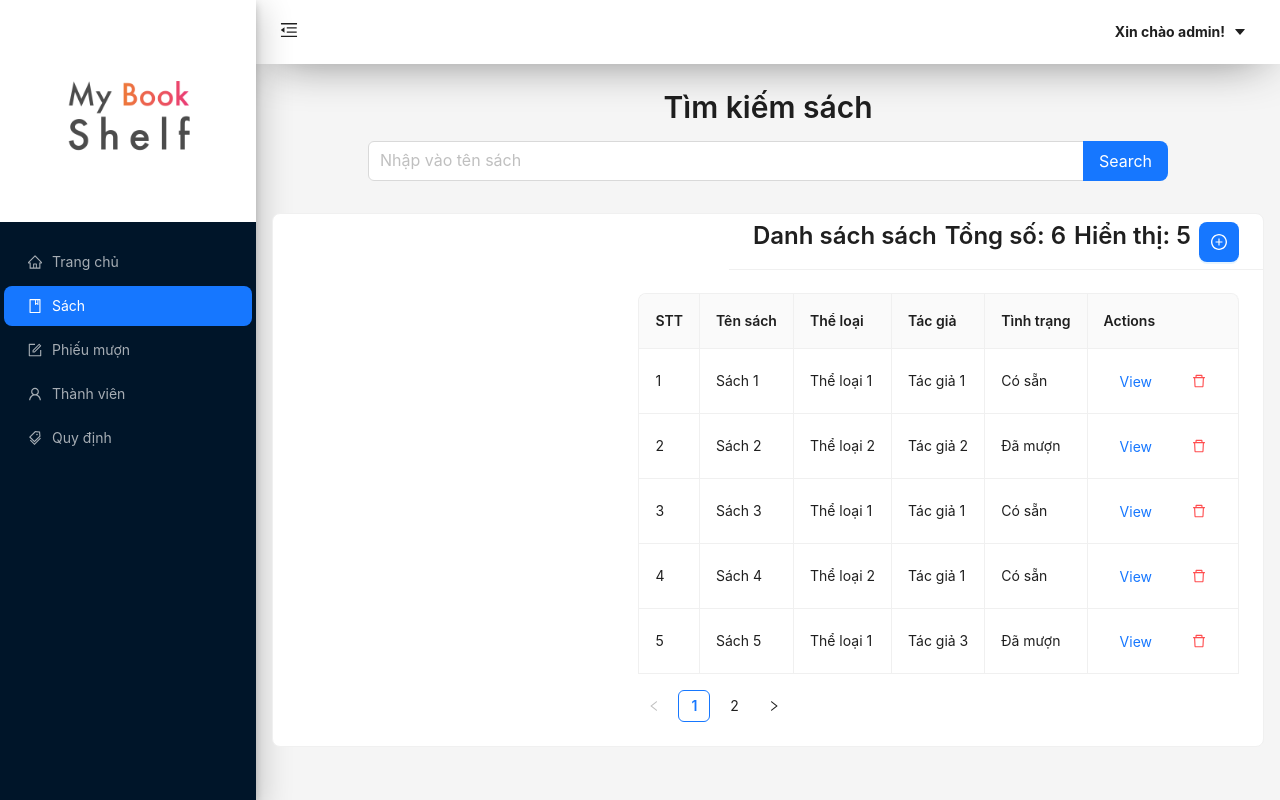
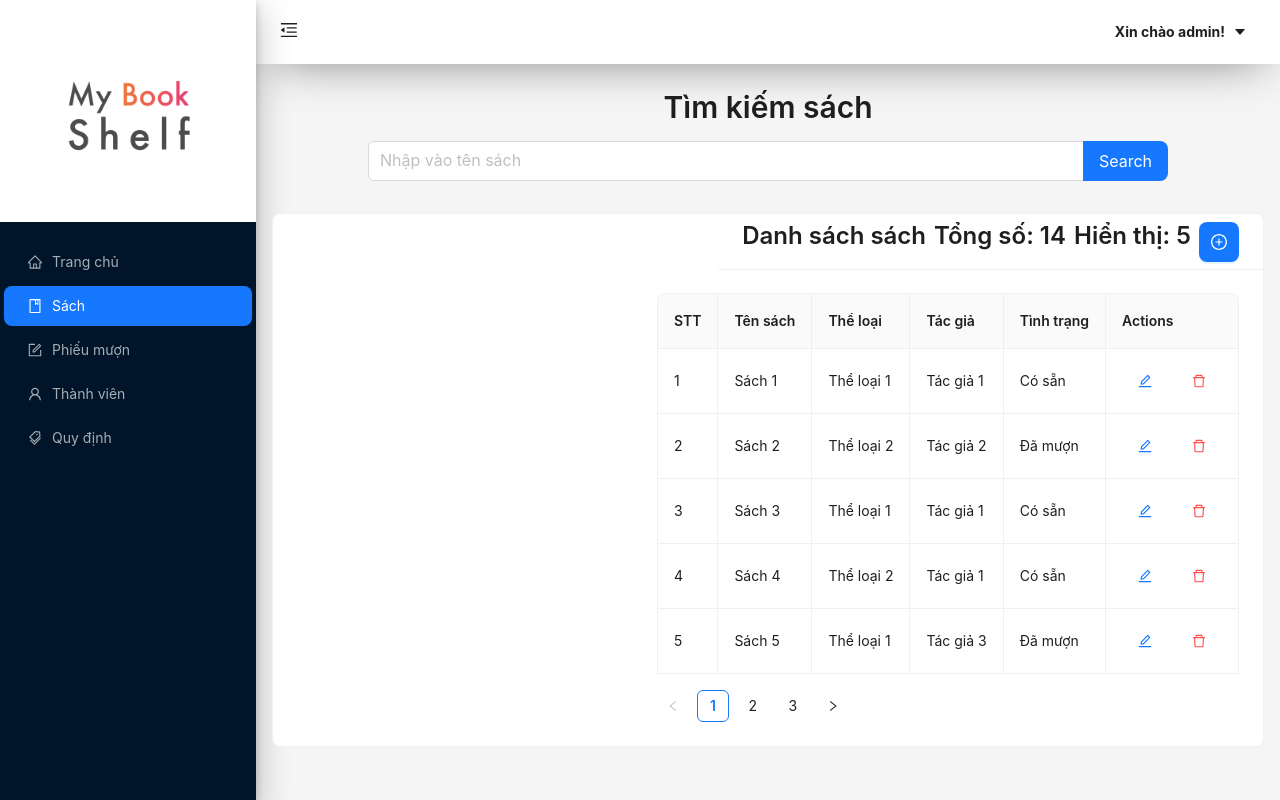
Before and after one commit to canhhuy116/Library_Management, a React (Vite) app in the folder web/: page /books in a window 1280 px wide. Built offline with nearby package versions, Linux system fonts and the light colour scheme.

Commit message:
enhance use book store

```diff
--- a/web/package.json
+++ b/web/package.json
@@ -14,6 +14,8 @@
     "antd": "^5.1.1",
     "chart.js": "^4.3.0",
     "dayjs": "^1.11.8",
+    "mobx": "^6.9.0",
+    "mobx-react": "^7.6.0",
     "react": "18.2.0",
     "react-chartjs-2": "^5.2.0",
     "react-dom": "18.2.0",
--- a/web/src/pages/Books/index.tsx
+++ b/web/src/pages/Books/index.tsx
@@ -1,92 +1,45 @@
 import { Button, Card, DatePicker, Form, Input, Modal, Pagination, Popconfirm, Space, Table, Typography } from 'antd';
-import React, { useState } from 'react';
+import React, { useEffect, useState } from 'react';
 import '@/assets/scss/pages/books.scss';
-import { DeleteOutlined, PlusCircleOutlined } from '@ant-design/icons';
+import { DeleteOutlined, EditOutlined, PlusCircleOutlined } from '@ant-design/icons';
 import dayjs from 'dayjs';
+import BookStore, { IBook } from '@/store/bookStore';
+import { inject } from 'mobx-react';
+import Stores from '@/store';
+import { set } from 'mobx';
 
 const { Search } = Input;
 
-export interface IBook {
-  id: number;
-  name: string;
-  category: string;
-  author: string;
-  status: boolean;
-  publicCationYear: number;
-  publisher: string;
-  importDate: dayjs.Dayjs;
+interface IBooksProps {
+  bookStore?: BookStore;
 }
 
-const booksDataInit: IBook[] = [
-  {
-    id: 1,
-    name: 'Sách 1',
-    category: 'Thể loại 1',
-    author: 'Tác giả 1',
-    status: true,
-    publicCationYear: 2021,
-    publisher: 'Nhà xuất bản 1',
-    importDate: dayjs('2021-08-01'),
-  },
-  {
-    id: 2,
-    name: 'Sách 2',
-    category: 'Thể loại 2',
-    author: 'Tác giả 2',
-    status: false,
-    publicCationYear: 2021,
-    publisher: 'Nhà xuất bản 2',
-    importDate: dayjs('2021-08-01'),
-  },
-  {
-    id: 3,
-    name: 'Sách 3',
-    category: 'Thể loại 1',
-    author: 'Tác giả 1',
-    status: true,
-    publicCationYear: 2021,
-    publisher: 'Nhà xuất bản 3',
-    importDate: dayjs('2021-08-01'),
-  },
-  {
-    id: 4,
-    name: 'Sách 4',
-    category: 'Thể loại 2',
-    author: 'Tác giả 1',
-    status: true,
-    publicCationYear: 2021,
-    publisher: 'Nhà xuất bản 4',
-    importDate: dayjs('2021-08-01'),
-  },
-  {
-    id: 5,
-    name: 'Sách 5',
-    category: 'Thể loại 1',
-    author: 'Tác giả 3',
-    status: false,
-    publicCationYear: 2021,
-    publisher: 'Nhà xuất bản 5',
-    importDate: dayjs('2021-09-01'),
-  },
-  {
-    id: 6,
-    name: 'Sách 6',
-    category: 'Thể loại 4',
-    author: 'Tác giả 1',
-    status: false,
-    publicCationYear: 2021,
-    publisher: 'Nhà xuất bản 6',
-    importDate: dayjs('2021-09-01'),
-  },
-];
-
-const Books: React.FC = () => {
-  const [booksData, setBooksData] = useState<IBook[]>(booksDataInit); // booksDataInit is defined below
+const Books: React.FC = ({ bookStore }: IBooksProps) => {
+  const [booksData, setBooksData] = useState<IBook[]>(); // booksDataInit is defined below
   const [currentPage, setCurrentPage] = useState(1);
   const [searchKeyword, setSearchKeyword] = useState('');
   const [newBookForm] = Form.useForm();
   const [isModalVisible, setIsModalVisible] = useState(false);
   const [selectedBook, setSelectedBook] = useState<IBook | null>(null); // The book object that is being viewed or edited
+  const [booksLoading, setBooksLoading] = useState(true);
+
+  const getAllBooks = async () => {
+    try {
+      await bookStore?.getAll();
+    } catch (error) {
+      console.log(error);
+    } finally {
+      setBooksLoading(false);
+    }
+  };
+
+  useEffect(() => {
+    getAllBooks();
+  }, []);
+
+  useEffect(() => {
+    setBooksData(bookStore?.booksData);
+  }, [bookStore?.booksData]);
 
   const columns = [
     {
@@ -120,11 +73,11 @@ const Books: React.FC = () => {
       dataIndex: 'id',
       key: 'actions',
       render: (id: number) => {
-        const record = booksData.find(book => book.id === id); // Find the corresponding book object
+        const record = booksData?.find(book => book.id === id); // Find the corresponding book object
         return record ? (
           <Space size="small">
             <Button type="link" onClick={() => viewBookDetails(record)}>
-              View
+              <EditOutlined />
             </Button>
             <Popconfirm
               title="Are you sure to delete this book?"
@@ -158,36 +111,52 @@ const Books: React.FC = () => {
   };
 
   const handleDelete = (id: number) => {
-    const updatedBooksData = booksData.filter(book => book.id !== id);
+    const updatedBooksData = booksData?.filter(book => book.id !== id);
     setBooksData(updatedBooksData);
   };
 
   const handleAddBook = () => {
-    newBookForm.validateFields().then(values => {
+    newBookForm.validateFields().then(async values => {
       const newBook = {
-        id: selectedBook ? selectedBook.id : booksData.length + 1,
+        id: booksData?.length ? booksData.length + 1 : 1,
         name: values.name,
         category: values.category,
         author: values.author,
-        status: selectedBook ? selectedBook.status : true,
+        status: true,
+        publicCationYear: values.publicationYear?.year(),
+        publisher: values.publisher,
+        importDate: values.importDate?.toDate(),
+      };
+      setBooksData(booksData ? [...booksData, newBook] : [newBook]);
+      // await bookStore?.createNewBook(newBook);
+      newBookForm.resetFields();
+      setIsModalVisible(false);
+    });
+  };
+
+  const handleUpdateBook = () => {
+    if (!selectedBook) return;
+    newBookForm.validateFields().then(values => {
+      const updatedBook = {
+        id: selectedBook.id,
+        name: values.name,
+        category: values.category,
+        author: values.author,
+        status: selectedBook.status,
         publicCationYear: values.publicationYear?.year(),
         publisher: values.publisher,
         importDate: values.importDate?.toDate(),
       };
       let updatedBooksData;
-      if (selectedBook) {
-        // Update existing book
+      if (booksData) {
         updatedBooksData = booksData.map(book => {
-          if (book.id === selectedBook.id) {
-            return { ...book, ...newBook };
+          if (book.id === updatedBook.id) {
+            return updatedBook;
           }
           return book;
         });
-      } else {
-        // Add new book
-        updatedBooksData = [...booksData, newBook];
+        setBooksData(updatedBooksData);
       }
-      setBooksData(updatedBooksData);
       newBookForm.resetFields();
       setIsModalVisible(false);
     });
@@ -210,7 +179,7 @@ const Books: React.FC = () => {
 
   // Configure pagination
   const pageSize = 5;
-  const totalBooks = booksData.length;
+  const totalBooks = booksData?.length;
 
   const handlePageChange = (page: number) => {
     setCurrentPage(page);
@@ -222,7 +191,7 @@ const Books: React.FC = () => {
 
   // Filter the booksData based on the search keyword
   const filteredData = searchKeyword
-    ? booksData.filter(
+    ? booksData?.filter(
         book =>
           book.name.toLowerCase().includes(searchKeyword.toLowerCase()) ||
           book.category.toLowerCase().includes(searchKeyword.toLowerCase()),
@@ -230,7 +199,7 @@ const Books: React.FC = () => {
     : booksData;
 
   // Slice the data source to display only the books for the current page
-  const currentPageData = filteredData.slice(startIndex, endIndex);
+  const currentPageData = filteredData?.slice(startIndex, endIndex);
 
   return (
     <div className="books">
@@ -240,11 +209,12 @@ const Books: React.FC = () => {
       </div>
       <Card
         className="books__list"
+        loading={booksLoading}
         title={
           <Space className="books__list__title">
             <Typography.Title level={3}>Danh sách sách</Typography.Title>
             <Typography.Title level={3}>Tổng số: {totalBooks}</Typography.Title>
-            <Typography.Title level={3}>Hiển thị: {currentPageData.length}</Typography.Title>
+            <Typography.Title level={3}>Hiển thị: {currentPageData?.length}</Typography.Title>
             <Button
               type="primary"
               size="large"
@@ -264,7 +234,7 @@ const Books: React.FC = () => {
               Hủy
             </Button>,
             selectedBook ? (
-              <Button key="edit" type="primary" onClick={handleAddBook}>
+              <Button key="edit" type="primary" onClick={handleUpdateBook}>
                 Câp nhật
               </Button>
             ) : (
@@ -325,7 +295,7 @@ const Books: React.FC = () => {
         <Pagination
           current={currentPage}
           pageSize={pageSize}
-          total={filteredData.length}
+          total={filteredData?.length}
           onChange={handlePageChange}
           style={{ marginTop: 16, textAlign: 'right' }}
         />
@@ -334,4 +304,4 @@ const Books: React.FC = () => {
   );
 };
 
-export default Books;
+export default inject(Stores.BookStore)(Books);
--- a/web/src/pages/LoanSlips/index.tsx
+++ b/web/src/pages/LoanSlips/index.tsx
@@ -2,8 +2,8 @@ import { DeleteOutlined, FundViewOutlined } from '@ant-design/icons';
 import { Card, Space, Typography, Button, Modal, Table, Pagination, Popconfirm } from 'antd';
 import { useState } from 'react';
 import dayjs from 'dayjs';
-import { IBook } from '../Books';
 import '@/assets/scss/pages/loanSlips.scss';
+import { IBook } from '@/store/bookStore';
 
 interface ILoanSlips {
   id: number;
@@ -143,7 +143,7 @@ const LoanSlips = () => {
               <FundViewOutlined />
             </Button>
             <Popconfirm
-              title="Are you sure to delete this book?"
+              title="Are you sure to delete this loan slip?"
               onConfirm={() => handleDelete(id)}
               okText="Yes"
               cancelText="No"
--- /dev/null
+++ b/web/src/service/books.json
@@ -0,0 +1,144 @@
+{
+  "books": [
+    {
+      "id": 1,
+      "name": "Sách 1",
+      "category": "Thể loại 1",
+      "author": "Tác giả 1",
+      "status": true,
+      "publicCationYear": 2021,
+      "publisher": "Nhà xuất bản 1",
+      "importDate": "2021-08-01"
+    },
+    {
+      "id": 2,
+      "name": "Sách 2",
+      "category": "Thể loại 2",
+      "author": "Tác giả 2",
+      "status": false,
+      "publicCationYear": 2021,
+      "publisher": "Nhà xuất bản 2",
+      "importDate": "2021-08-01"
+    },
+    {
+      "id": 3,
+      "name": "Sách 3",
+      "category": "Thể loại 1",
+      "author": "Tác giả 1",
+      "status": true,
+      "publicCationYear": 2021,
+      "publisher": "Nhà xuất bản 3",
+      "importDate": "2021-08-01"
+    },
+    {
+      "id": 4,
+      "name": "Sách 4",
+      "category": "Thể loại 2",
+      "author": "Tác giả 1",
+      "status": true,
+      "publicCationYear": 2021,
+      "publisher": "Nhà xuất bản 4",
+      "importDate": "2021-08-01"
+    },
+    {
+      "id": 5,
+      "name": "Sách 5",
+      "category": "Thể loại 1",
+      "author": "Tác giả 3",
+      "status": false,
+      "publicCationYear": 2021,
+      "publisher": "Nhà xuất bản 5",
+      "importDate": "2021-09-01"
+    },
+    {
+      "id": 7,
+      "name": "Sách 5",
+      "category": "Thể loại 1",
+      "author": "Tác giả 3",
+      "status": false,
+      "publicCationYear": 2021,
+      "publisher": "Nhà xuất bản 5",
+      "importDate": "2021-09-01"
+    },
+    {
+      "id": 8,
+      "name": "Sách 5",
+      "category": "Thể loại 1",
+      "author": "Tác giả 3",
+      "status": false,
+      "publicCationYear": 2021,
+      "publisher": "Nhà xuất bản 5",
+      "importDate": "2021-09-01"
+    },
+    {
+      "id": 9,
+      "name": "Sách 5",
+      "category": "Thể loại 1",
+      "author": "Tác giả 3",
+      "status": false,
+      "publicCationYear": 2021,
+      "publisher": "Nhà xuất bản 5",
+      "importDate": "2021-09-01"
+    },
+    {
+      "id": 10,
+      "name": "Sách 5",
+      "category": "Thể loại 1",
+      "author": "Tác giả 3",
+      "status": false,
+      "publicCationYear": 2021,
+      "publisher": "Nhà xuất bản 5",
+      "importDate": "2021-09-01"
+    },
+    {
+      "id": 11,
+      "name": "Sách 5",
+      "category": "Thể loại 1",
+      "author": "Tác giả 3",
+      "status": false,
+      "publicCationYear": 2021,
+      "publisher": "Nhà xuất bản 5",
+      "importDate": "2021-09-01"
+    },
+    {
+      "id": 12,
+      "name": "Sách 5",
+      "category": "Thể loại 1",
+      "author": "Tác giả 3",
+      "status": false,
+      "publicCationYear": 2021,
+      "publisher": "Nhà xuất bản 5",
+      "importDate": "2021-09-01"
+    },
+    {
+      "id": 13,
+      "name": "Sách 5",
+      "category": "Thể loại 1",
+      "author": "Tác giả 3",
+      "status": false,
+      "publicCationYear": 2021,
+      "publisher": "Nhà xuất bản 5",
+      "importDate": "2021-09-01"
+    },
+    {
+      "id": 14,
+      "name": "Sách 5",
+      "category": "Thể loại 1",
+      "author": "Tác giả 3",
+      "status": false,
+      "publicCationYear": 2021,
+      "publisher": "Nhà xuất bản 5",
+      "importDate": "2021-09-01"
+    },
+    {
+      "id": 6,
+      "name": "Sách 6",
+      "category": "Thể loại 4",
+      "author": "Tác giả 1",
+      "status": false,
+      "publicCationYear": 2021,
+      "publisher": "Nhà xuất bản 6",
+      "importDate": "2021-09-01"
+    }
+  ]
+}
--- /dev/null
+++ b/web/src/store/bookStore.ts
@@ -0,0 +1,38 @@
+import bookService from '@/service/bookService';
+import dayjs from 'dayjs';
+import { observable, action } from 'mobx';
+
+export interface IBook {
+  id: number;
+  name: string;
+  category: string;
+  author: string;
+  status: boolean;
+  publicCationYear: number;
+  publisher: string;
+  importDate: dayjs.Dayjs;
+}
+
+class BookStore {
+  @observable booksData: IBook[] = [];
+
+  @action getAll = async () => {
+    try {
+      const result = await bookService.getAll();
+      this.booksData = result.books;
+    } catch (error) {
+      console.error('Error fetching books:', error);
+    }
+  };
+
+  @action createNewBook = async (book: IBook) => {
+    try {
+      const result = await bookService.createNewBook(book);
+      this.booksData.push(result);
+    } catch (error) {
+      console.error('Error creating new book:', error);
+    }
+  };
+}
+
+export default BookStore;
--- /dev/null
+++ b/web/src/store/index.ts
@@ -0,0 +1,3 @@
+export default class Stores {
+  static BookStore: string = 'bookStore';
+}
```
Also changed, not shown: web/src/index.tsx (+9 -3 lines), web/src/service/bookService.ts (added, +23 -0 lines), web/src/store/initializeStore.ts (added, +7 -0 lines), 1 other file (tests, documents, lock files or other folders).
